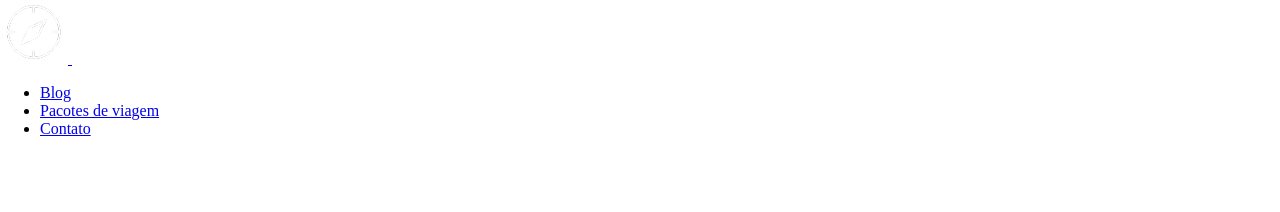
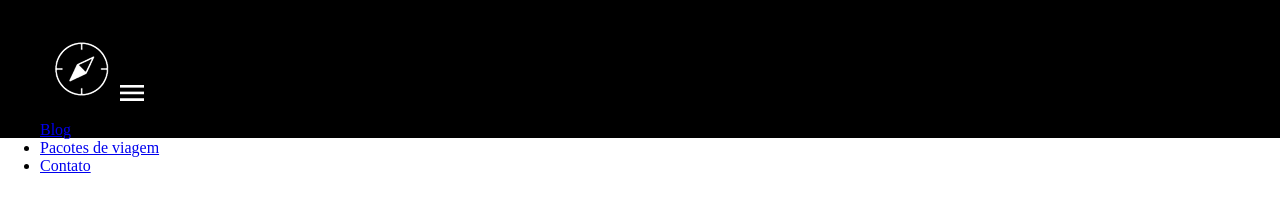
Before and after one commit to DaniCastilho/jornada-viagens, a plain HTML site: page index.html in a window 1280 px wide. Drawn offline with Linux system fonts and the light colour scheme.

Commit message:
Adiciona estilos ao header

```diff
--- a/css/global.css
+++ b/css/global.css
@@ -11,7 +11,7 @@
 
   --brackground-primary-color: #ffffff;
   --brackground-secondary-color: #f5f5f5;
-  --brackground-tertiary-color: #0000;
+  --brackground-tertiary-color: #000000;
 
   --text-primary-color: #222222;
   --text-secondary-color: #ffffff;
--- a/css/header.css
+++ b/css/header.css
@@ -0,0 +1,12 @@
+header {
+  width: 100%;
+  height: 138px;
+  background-color: var(--brackground-tertiary-color);
+}
+
+.logo {
+  display: inline-block;
+  width: 68px;
+  height: 64px;
+  margin: 37px 0 0 48px;
+}
--- a/index.html
+++ b/index.html
@@ -8,7 +8,7 @@
   </head>
   <body>
     <header>
-      <a href="index.html" title="voltar para a página inicial">
+      <a class="logo" href="index.html" title="voltar para a página inicial">
         <img
           src="img/bussola-jornada-branco.png"
           alt="Bussola do logo Jornada Viagens na cor preta"
```
